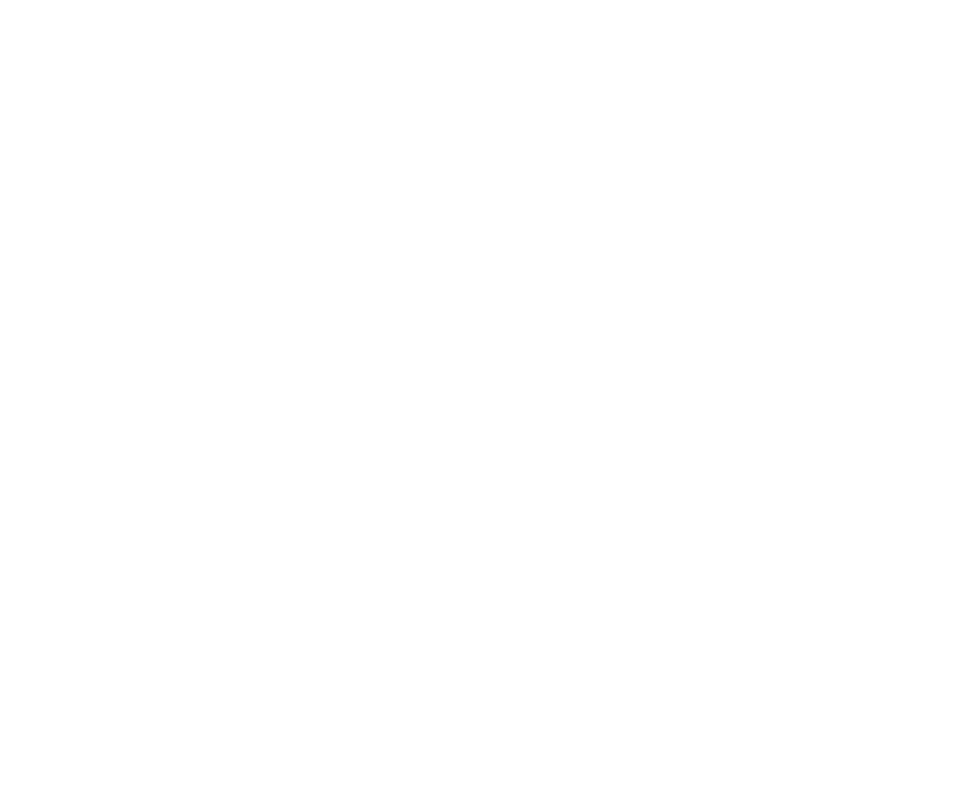
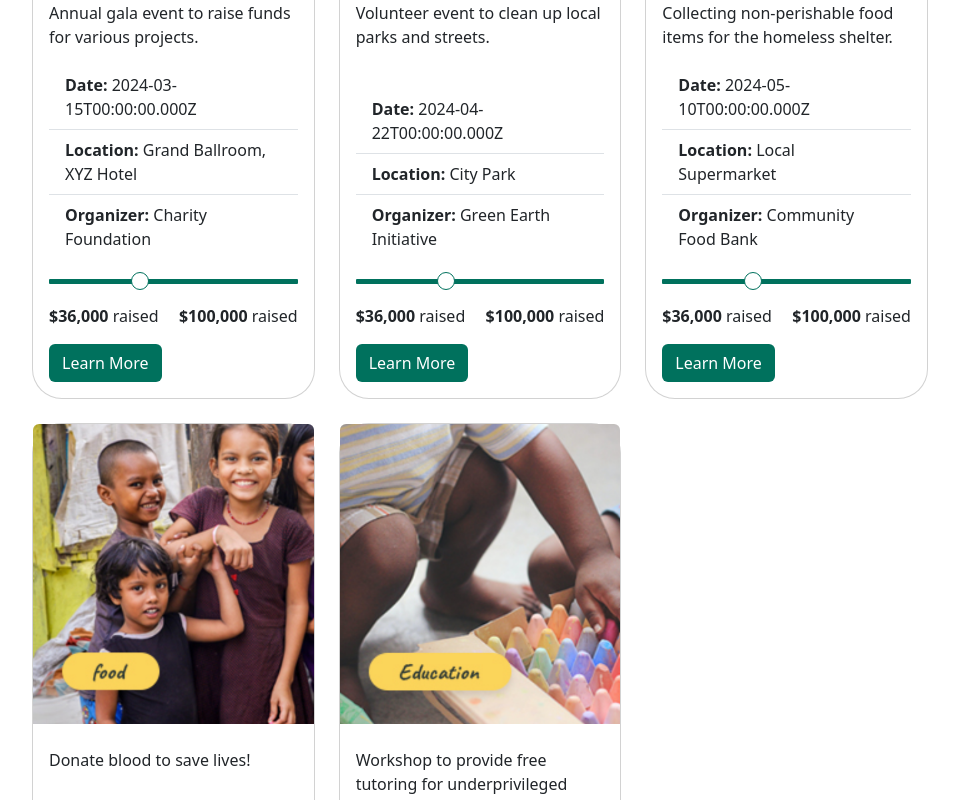
Before and after one commit to gunnishmehta/Collab4Good-frontend, a React (Vite) app: page /events in a window 1280 px wide. Shown: the part 880-1680 px from the top of the page, without its empty margins (160-1119 px from the left). Before the commit the page ends 800 px from the top, so only its background shows below. Built offline with nearby package versions, Linux system fonts and the light colour scheme; no server answers.

Commit message:
Added navigations and minor tweaks

```diff
--- a/src/components/Registration/CorporateRegister.jsx
+++ b/src/components/Registration/CorporateRegister.jsx
@@ -1,8 +1,10 @@
 import React, { useState } from "react";
+import {useNavigate} from 'react-router-dom'
 import axios from "axios";
 import {server} from '../../main'
 
 const CorporateRegister = () => {
+  const navigate = useNavigate();
   const [formData, setFormData] = useState({
     userType: "corporate",
     companyName: "",
@@ -19,6 +21,7 @@ const CorporateRegister = () => {
     try {
       const response = await axios.post(`${server}/auth/register/corporate`, formData);
       console.log(response.data);
+      navigate('/events')
 
       setFormData({
         companyName: "",
--- a/src/components/Registration/IndividualRegister.jsx
+++ b/src/components/Registration/IndividualRegister.jsx
@@ -1,9 +1,11 @@
 import React, { useState } from "react";
 import axios from "axios";
 import {server} from '../../main'
+import {useNavigate} from 'react-router-dom'
 
 
 const IndividualRegister = () => {
+  const navigate = useNavigate();
   const [formData, setFormData] = useState({
     userType: "individual",
     fullName: "",
@@ -18,6 +20,7 @@ const IndividualRegister = () => {
     try {
       const response = await axios.post(`${server}/auth/register/individual`, formData);
       console.log(response.data);
+      navigate('/events')
       setFormData({
         fullName: "",
         email: "",
--- a/src/components/Registration/NgoRegister.jsx
+++ b/src/components/Registration/NgoRegister.jsx
@@ -1,8 +1,10 @@
 import React, { useState } from "react";
 import axios from "axios";
 import {server} from '../../main'
+import {useNavigate} from 'react-router-dom'
 
 const NgoRegister = () => {
+  const navigate = useNavigate();
   const [formData, setFormData] = useState({
     userType: "ngo",
     organizationName: "",
@@ -23,7 +25,7 @@ const NgoRegister = () => {
       // Make a POST request to your backend server with the form data
       const response = await axios.post(`${server}/auth/register/ngo`, formData);
       console.log(response.data); // Assuming your backend returns a success message
-      navigate("/");
+      navigate('/events')
       // Reset form fields after submission
       setFormData({
         organizationName: "",
--- a/src/pages/CustomEvent.jsx
+++ b/src/pages/CustomEvent.jsx
@@ -1,14 +1,11 @@
-import React, { useState, useEffect } from "react";
+import React from "react";
 import Navbar from "../components/Navbar";
 import Footer from "../components/Footer";
 import "../styles/CustomEvent.css";
 import { Chart } from 'react-google-charts'
 import RazorpayButton from "./RazorpayButton";
-import axios from 'axios';
 
 const CustomEvent = () => {
-  const [event, setEvent] = useState(null); // Initialize event state as null
-
   const data = [
     ["Company", "Thousands of dollars"],
     ["A", 11],
@@ -20,24 +17,20 @@ const CustomEvent = () => {
   const options = {
     is3D: true,
   };
+  const event = {
+    name: "Food Drive",
+    date: "May 10, 2024",
+    organizer: "Community Food Bank",
+    description: "Collecting non-perishable food items for the homeless shelter.",
+    location: "Local Supermarket",
+    topDonors: ["Donor_ID_6", "Donor_ID_7"]
+  };
 
-  useEffect(() => {
-    async function fetchData() {
-      try {
-        const response = await axios.get('/api/events/get'); // Adjust the endpoint URL as needed
-        setEvent(response.data); // Assuming the response.data is an event object
-      } catch (error) {
-        console.log('Error in fetching event: ', error.message);
-      }
-    }
-    fetchData();
-  }, []); // Empty dependency array to ensure the effect runs only once on mount
 
   return (
     <>
       <Navbar />
-      {event ? (
-        <div>
+
       <div className="eventSection1">
         <h3 className="eventSection1-heading">{event.name}</h3>
       </div>
@@ -45,40 +38,31 @@ const CustomEvent = () => {
         <div className="customEventContainer">
           <div className="customEventDescription">
             <div className="customEventPicture"></div>
-                <h2>{event.title}</h2> {/* Use event.title for the event title */}
-                <p>{event.description}</p> {/* Use event.description for the event description */}
+            <h2>{event.description}</h2>
+            <p>Lorem ipsum dolor sit amet, cibo mundi ea duo, vim exerci phaedrum. There are many variations of
+              passages of Lorem Ipsum available, but the majority have alteration in some injected or words which
+              don't look even slightly believable. If you are going to use a passage of Lorem Ipsum, you need to be
+              sure there isn't anything embarrang hidden in the middle of text. All the Lorem Ipsum generators on the
+              Internet tend to repeat predefined chunks as necessary, making this the first true generator on the
+              Internet. It uses a dictionary of over 200 Latin words, combined with a handful of model sentence
+              structures, to generate Lorem Ipsum which looks reasonable.</p>
           </div>
           <div className="customEventDonate">
             <div className="donationButton">
               <RazorpayButton />
             </div>
           </div>
-              {/* Other content */}
-            </div>
-            <div className="customEventCreated">
-              <div className="event-info">
-                <div className="event-details" style={{ fontSize: "1.2rem", color: "navy" }}>
-                  <div className="event-details-row">
-                    <strong>Date:</strong> {event.date}
-                  </div>
-                  <div className="event-details-row">
-                    <strong>Organizer:</strong> {event.organizer}
-                  </div>
-                </div>
-              </div>
-              <div className="event-description">
-                <div className="top-donors">
-                  <h4 className="text-primary">Top Donors:</h4>
-                  <ul>
-                    {Array.isArray(event.topDonors) ? event.topDonors.map((donor, index) => (
-                      <li key={index} className="text-success">
-                        {donor}
-                      </li>
-                    )) : <p>Loading...</p>}
+          <div className="summary">
+            <p>Lorem Ipsum has been the Industry's standard dummy text ever since the 1500s, when an unknown
+              printer took a galley of type and scrambled it to make a type simen book.</p>
+            <ul className="summary-list">
+              <li>Nsectetur cing do not elit.</li>
+              <li>Suspe ndisse suscipit sagittis in Ieo.</li>
+              <li>Entum estibulum dignissim lipsm posuere.</li>
             </ul>
-                </div>
-              </div>
-            </div>
+            <p>Lorem Ipsum is simply dummy text of the printing and typesetting industry. orem Ipsum has been the
+              industry's standard dummy text ever since the when an unknown printer took a galley of type and
+              scrambled it to make a type specimen book.</p>
           </div>
           <div>
             <h2 className="mb-4">Donations Received</h2>
@@ -93,9 +77,42 @@ const CustomEvent = () => {
             </div>
           </div>
         </div>
-      ) : (
-        <p>Loading...</p>
-      )}
+        <div className="customEventCreated">
+          <div className="event-info">
+
+            <div className="event-details" style={{ fontSize: "1.2rem", color: "navy" }}>
+              <div className="event-details-row">
+                <strong>Date:</strong> {event.date}
+              </div>
+              <div className="event-details-row">
+                <strong>Organizer:</strong> {event.organizer}
+              </div>
+
+
+            </div>
+          </div>
+          <div className="event-description">
+            <div className="top-donors">
+
+              <h4 className="text-primary">Top Donors:</h4>
+              <ul>
+                {event.topDonors.map((donor, index) => (
+                  <li key={index} className="text-success">
+                    {donor}
+                  </li>
+                ))}
+              </ul>
+            </div>
+          </div>
+        </div>
+
+      </div>
+      {/*
+      <div className="container">
+        <div className="event-section">
+
+        </div>
+      </div> */}
       <Footer />
     </>
   );
--- a/src/pages/CustomNgo.jsx
+++ b/src/pages/CustomNgo.jsx
@@ -16,23 +16,13 @@ const CustomNGO = () => {
     topDonors: ["John Doe", "Jane Doe", "Bob Smith"],
     events: [
       {
-        id: 1,
-        name: "Charity Fundraiser",
-        date: "February 20, 2024",
-        description:
-          "Join us for a charity fundraiser ngo to support children in need.",
-        location: "Community Center",
-        organizer: "Charity Foundation",
-      },
-      {
-        id: 2,
-        name: "Environmental Cleanup Drive",
-        date: "March 10, 2024",
-        description:
-          "Help us clean up the environment by participating in our cleanup drive.",
-        location: "City Park",
-        organizer: "Green Earth Organization",
-      },
+    name: "Food Drive",
+    date: "May 10, 2024",
+    organizer: "Community Food Bank",
+    description: "Collecting non-perishable food items for the homeless shelter.",
+    location: "Local Supermarket",
+    topDonors: ["Donor_ID_6", "Donor_ID_7"]
+  }
     ],
   };
 
@@ -69,9 +59,9 @@ const CustomNGO = () => {
               <strong>Location:</strong> {ngo.location}
             </p>
             {ngo.events.map((event) => (
-              <div className="col-md-4 d-flex" key={event.id}>
+              <div className="col-md-6 d-flex" key={event.id}>
                 <div className="card event flex-fill mb-4">
-                  <div className="event-picture rounded-top"></div>
+                  <div className="ngo-picture rounded-top"></div>
                   <div className="card-body d-flex flex-column">
                     <h5 className="card-title">{event.name}</h5>{" "}
                     {/* Changed ngo.event.name to event.name */}
@@ -109,6 +99,7 @@ const CustomNGO = () => {
                         </span>
                       </div>
                     </div>
+                  <a href="/customevent" className="btn custom-btn mt-3 align-self-start">Learn More</a>
                   </div>
                 </div>
               </div>
@@ -126,11 +117,7 @@ const CustomNGO = () => {
                   </li>
                 ))}
               </ul>
-              <div className="ngo-buttons">
-                <button className="btn btn-primary btn-lg mr-2">Join</button>
-                {"                  "}
-                <button className="btn btn-success btn-lg">Donate</button>
-              </div>
+
             </div>
           </div>
         </div>
--- a/src/pages/Events.jsx
+++ b/src/pages/Events.jsx
@@ -6,13 +6,79 @@ import 'bootstrap/dist/css/bootstrap.min.css';
 import axios from 'axios';
 
 const Events = () => {
-  const [events, setEvents] = useState([]);
+  const events = [
+    {
+      id: "1",
+      title: "Fundraiser Gala",
+      description: "Annual gala event to raise funds for various projects.",
+      date: "2024-03-15T00:00:00.000Z",
+      location: "Grand Ballroom, XYZ Hotel",
+      organizer: "Charity Foundation",
+      ngo: "NGO_ID_1",
+      donationTotal: 5000,
+      donationGoal: 10000,
+      donors: ["Donor_ID_1", "Donor_ID_2", "Donor_ID_3"]
+    },
+    {
+      id: "2",
+      title: "Community Cleanup Drive",
+      description: "Volunteer event to clean up local parks and streets.",
+      date: "2024-04-22T00:00:00.000Z",
+      location: "City Park",
+      organizer: "Green Earth Initiative",
+      ngo: "NGO_ID_2",
+      donationTotal: 2000,
+      donationGoal: 3000,
+      donors: ["Donor_ID_4", "Donor_ID_5"]
+    },
+    {
+      id: "3",
+      title: "Food Drive",
+      description: "Collecting non-perishable food items for the homeless shelter.",
+      date: "2024-05-10T00:00:00.000Z",
+      location: "Local Supermarket",
+      organizer: "Community Food Bank",
+      ngo: "NGO_ID_3",
+      donationTotal: 1500,
+      donationGoal: 2000,
+      donors: ["Donor_ID_6", "Donor_ID_7"]
+    },
+    {
+      id: "4",
+      title: "Blood Donation Camp",
+      description: "Donate blood to save lives!",
+      date: "2024-06-20T00:00:00.000Z",
+      location: "Community Center",
+      organizer: "Red Cross Society",
+      ngo: "NGO_ID_4",
+      donationTotal: 300,
+      donationGoal: 500,
+      donors: ["Donor_ID_8"]
+    },
+    {
+      id: "5",
+      title: "Educational Workshop",
+      description: "Workshop to provide free tutoring for underprivileged students.",
+      date: "2024-07-05T00:00:00.000Z",
+      location: "Local Library",
+      organizer: "Education For All Foundation",
+      ngo: "NGO_ID_5",
+      donationTotal: 800,
+      donationGoal: 1000,
+      donors: ["Donor_ID_9", "Donor_ID_10"]
+    }
+  ];
+
+
+  const getBackgroundImageUrl = (index) => {
+    return `/assets/eventsPage/event${index % 5 + 1}.png`; // Assuming there are 5 different images
+  };
 
   useEffect(() => {
     async function fetchData() {
       try {
         const response = await axios.get('/api/events/all'); // Adjust the endpoint URL as needed
-        setEvents(response.data.events); // Assuming the response.data is an array of event objects
+        // events = response.data.events // Assuming the response.data is an array of event objects
       } catch (error) {
         console.log('Error in fetching events: ', error.message);
       }
@@ -31,7 +97,7 @@ const Events = () => {
           {Array.isArray(events)? (events.map(event => (
             <div className="col-md-4 d-flex" key={event.id}>
               <div className="card event flex-fill mb-4">
-                <div className='event-picture rounded-top'></div>
+                <div className='event-picture rounded-top' style={{ backgroundImage: `url(${getBackgroundImageUrl(event.id)})` }}></div>
                 <div className="card-body d-flex flex-column">
                   <h5 className="card-title">{event.name}</h5>
                   <p className="card-text flex-grow-1">{event.description}</p>
@@ -47,6 +113,7 @@ const Events = () => {
                       <span className=''><strong>$100,000</strong> raised</span>
                     </div>
                   </div>
+                  <a href="/customevent" className="btn custom-btn mt-3 align-self-start">Learn More</a>
                 </div>
               </div>
             </div>
--- a/src/pages/Login.jsx
+++ b/src/pages/Login.jsx
@@ -1,12 +1,12 @@
 import React, { useState } from 'react';
 import Navbar from '../components/Navbar.jsx';
 import '../styles/Login.css';
-
+import {useNavigate} from 'react-router-dom'
 import { server } from '../main'
 import axios from 'axios';
 
 const LoginSection = () => {
-
+    const navigate = useNavigate();
     const [formData, setFormData] = useState({
         email: "",
         password: ""
@@ -35,7 +35,9 @@ const LoginSection = () => {
                 password: formData.password
             });
             localStorage.setItem("email", formData.email);
+            navigate('/events')
             // Handle successful login response
+
             console.log(response.data);
         } catch (error) {
             // Handle error
--- a/src/pages/NgoListing.jsx
+++ b/src/pages/NgoListing.jsx
@@ -5,7 +5,58 @@ import '../styles/NgoListing.css';
 import axios from 'axios';
 
 const NGO = () => {
-  const [NGOs, setNGOs] = useState([]);
+  const NGOs = [
+    {
+      id: 1,
+      organizationName: "Save the Children",
+      email: "info@savethechildren.org",
+      password: "password123",
+      missionStatement: "To improve the lives of children through better education, healthcare, and opportunities.",
+      location: "Global",
+      events: [],
+      razorpayId: ""
+    },
+    {
+      id: 2,
+      organizationName: "Greenpeace",
+      email: "info@greenpeace.org",
+      password: "greenpeace123",
+      missionStatement: "To protect and preserve the environment for future generations.",
+      location: "Global",
+      events: [],
+      razorpayId: ""
+    },
+    {
+      id: 3,
+      organizationName: "Doctors Without Borders",
+      email: "info@doctorswithoutborders.org",
+      password: "doctors123",
+      missionStatement: "To provide medical assistance to people affected by conflict, epidemics, disasters, or exclusion from healthcare.",
+      location: "Global",
+      events: [],
+      razorpayId: ""
+    },
+    {
+      id: 4,
+      organizationName: "World Wildlife Fund (WWF)",
+      email: "info@wwf.org",
+      password: "wwf123",
+      missionStatement: "To conserve nature and reduce the most pressing threats to the diversity of life on Earth.",
+      location: "Global",
+      events: [],
+      razorpayId: ""
+    },
+    {
+      id: 5,
+      organizationName: "Oxfam",
+      email: "info@oxfam.org",
+      password: "oxfam123",
+      missionStatement: "To end the injustice of poverty by helping people build better futures for themselves.",
+      location: "Global",
+      events: [],
+      razorpayId: ""
+    }
+  ];
 
   useEffect(() => {
     async function fetchNGOs() {
@@ -19,6 +70,9 @@ const NGO = () => {
 
     fetchNGOs();
   }, []);
+  const getBackgroundImageUrl = (index) => {
+    return `/assets/eventsPage/event${index % 5 + 1}.png`; // Assuming there are 5 different images
+  };
 
   return (
     <>
@@ -30,16 +84,16 @@ const NGO = () => {
         <div className="event-row row">
           {Array.isArray(NGOs)?(NGOs.map(ngo => (
             <div className="col-md-4 mb-4" key={ngo.id}>
-              <div className="card h-100">
-                <div className='ngoListing-picture rounded-top'></div>
+              <div className="card h-100" >
+                <div className='ngoListing-picture rounded-top' style={{ backgroundImage: `url(${getBackgroundImageUrl(ngo.id)})` }}></div>
                 <div className="card-body d-flex flex-column">
-                  <h5 className="card-title">{ngo.name}</h5>
-                  <p className="card-text flex-grow-1">{ngo.mission}</p>
+                  <h5 className="card-title">{ngo.organizationName}</h5>
+                  <p className="card-text flex-grow-1">{ngo.missionStatement}</p>
                   <ul className="list-group list-group-flush">
                     <li className="list-group-item"><strong>Location:</strong> {ngo.location}</li>
-                    <li className="list-group-item"><strong>Website:</strong> <a href={ngo.website} target="_blank" rel="noopener noreferrer">{ngo.website}</a></li>
+                    <li className="list-group-item"><strong>Email:</strong> {ngo.email}</li>
                   </ul>
-                  <a href="#" className="btn custom-btn mt-3 align-self-start">Learn More</a>
+                  <a href="/customngo" className="btn custom-btn mt-3 align-self-start">Learn More</a>
                 </div>
               </div>
             </div>
--- a/src/styles/NgoListing.css
+++ b/src/styles/NgoListing.css
@@ -4,7 +4,6 @@
 }
 
 .ngoListing-picture{
-    background-image: url(/assets/eventsPage/event2.png);
     background-size:cover;
     width: 100%;
     height: 300px;
```
Also changed, not shown: src/styles/Customngo.css (+12 -4 lines). Lines whose indentation alone changed are shown as unchanged.
